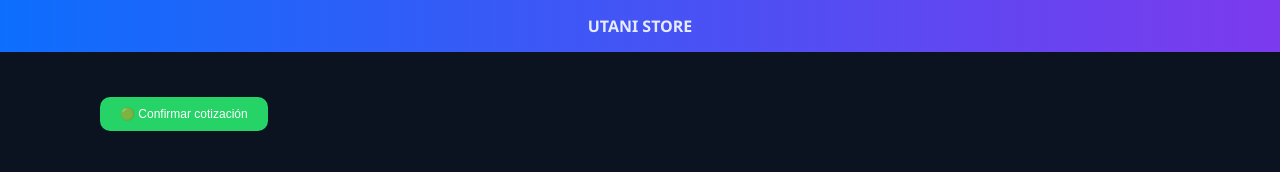
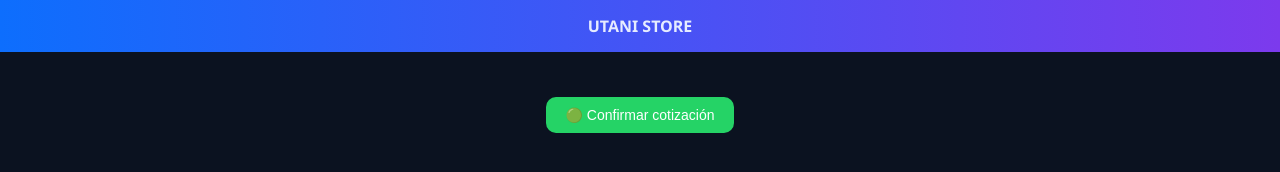
Before and after one commit to MauroAnderson/utani, a plain HTML site: page index.html in a window 1280 px wide. Drawn offline with Linux system fonts and the light colour scheme; no server answers.

Commit message:
Update style.css

```diff
--- a/style.css
+++ b/style.css
@@ -122,10 +122,15 @@
 /* BOTÓN FINAL */
 .confirmar-box{ text-align:center; }
 .btn.confirmar{
+  display:block;
+  margin:10px auto 20px auto;
   background:#25D366;
   color:white;
   padding:10px 20px;
   border-radius:10px;
+  font-size:14px;
+  border:none;
+  width:fit-content;
 }
 
 /* MODAL */
```
